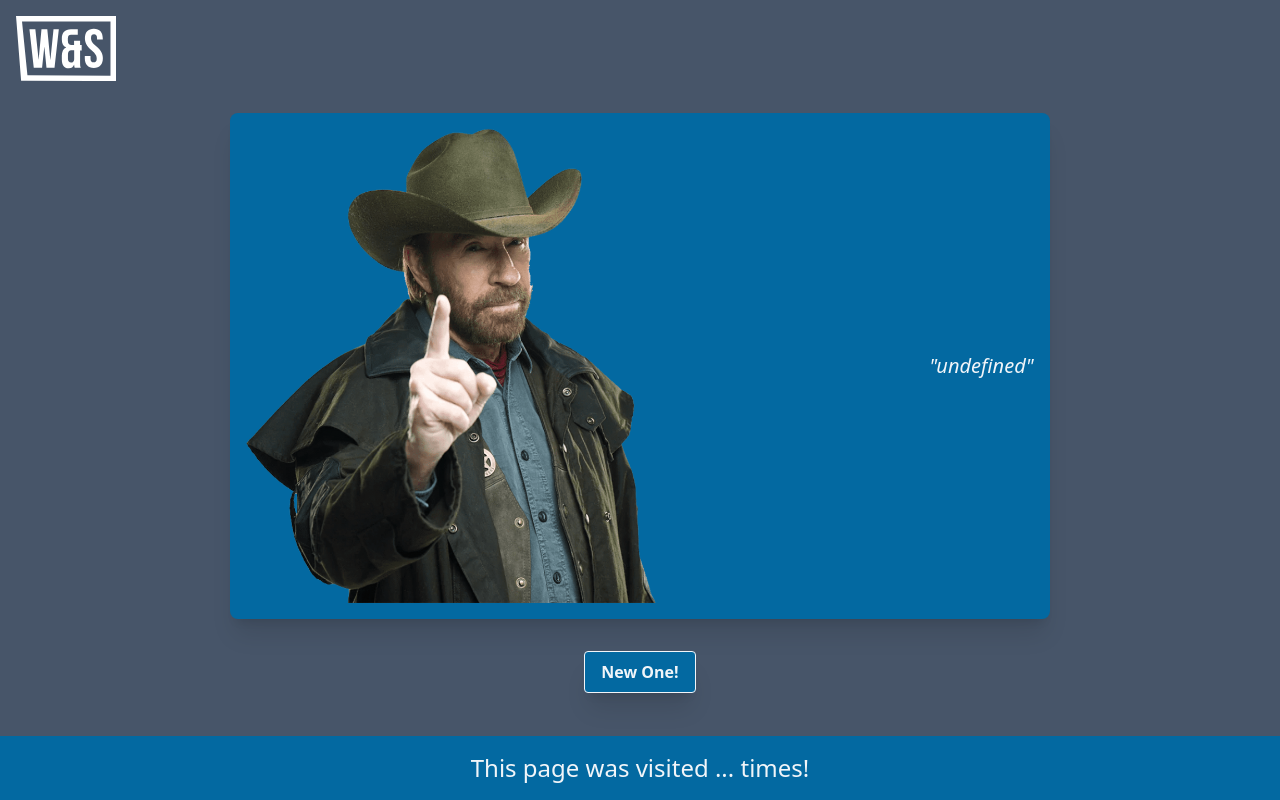
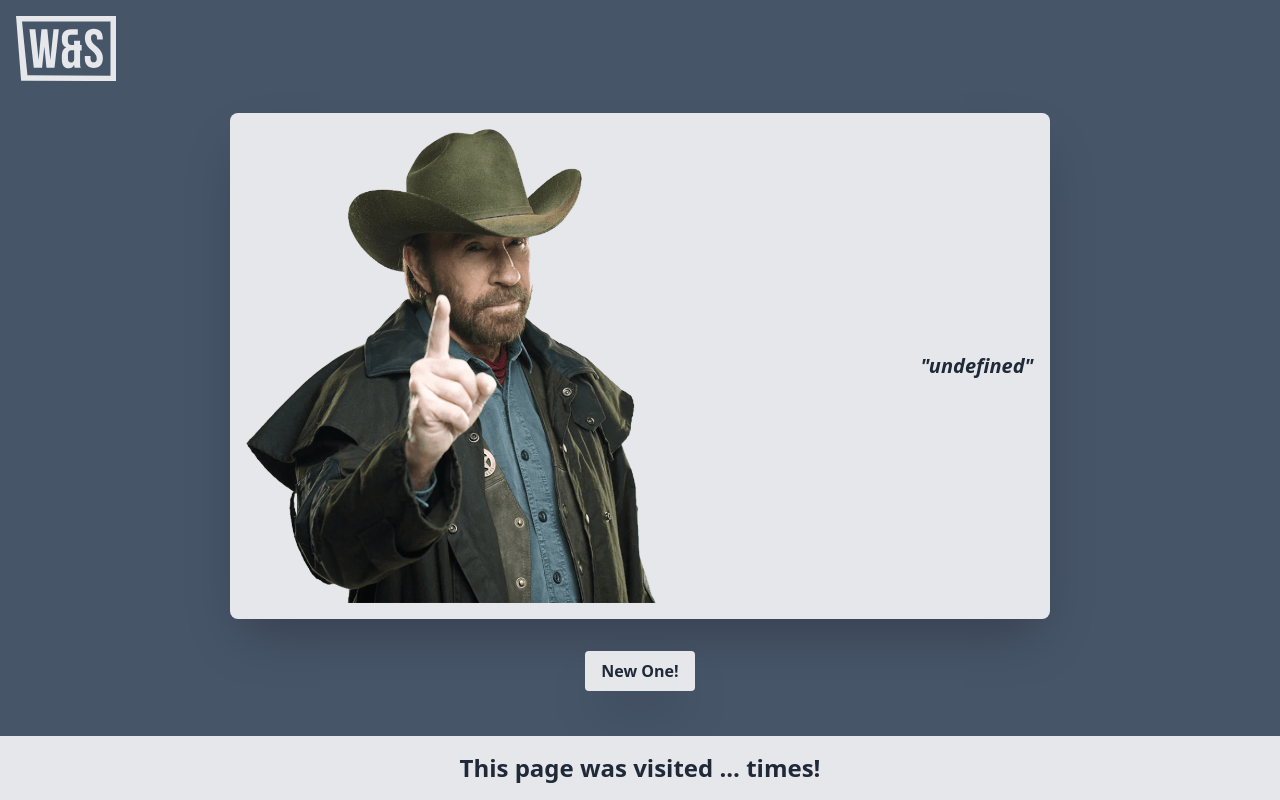
Before and after one commit to simon-schuster44/chuck-norris-website, a Next.js app: page / in a window 1280 px wide. Built offline with nearby package versions, Linux system fonts and the light colour scheme; no server answers; the database is empty.

Commit message:
finished styling

```diff
--- a/components/Footer.js
+++ b/components/Footer.js
@@ -1,7 +1,7 @@
 export default function Footer({ viewCount }) {
   return (
-    <div className="w-full fixed bottom-0 bg-sky-700 p-4">
-      <p className="text-center text-2xl font-sans text-slate-100">
+    <div className="w-full fixed bottom-0 bg-gray-200 p-4">
+      <p className="text-center font-bold text-2xl font-sans text-gray-800">
         {`This page was visited
         ${viewCount ? viewCount : " ..."} times!`}
       </p>
--- a/components/Logo.js
+++ b/components/Logo.js
@@ -11,19 +11,19 @@ export default function Logo({ width, height }) {
       <title>logo-ws-white</title>
       <path
         d="M94.2,5.5v54l-82.8-.4L6,5.5M99.7,0H0L.5,5.9,4.7,59.5l.4,5h5.1l84,.4h5.5V0Z"
-        style={{ fill: "#fff" }}
+        style={{ fill: "#e5e7eb" }}
       ></path>
       <path
         d="M28.3,31h-.1L26,51.5H17.7L13.4,13.1h5.9l3.2,30.3h.1l2.8-30.3h5.8l3,30.5h.1l3.1-30.5h5.3L38.4,51.5h-8Z"
-        style={{ fill: "#fff" }}
+        style={{ fill: "#e5e7eb" }}
       ></path>
       <path
         d="M49.9,31.3v-.1c-2.9-1.2-4.2-3.7-4.2-7.8v-.7c0-6.1,3-9.5,9-9.5h6.9v5.5H54.8c-1.9,0-3.1,1-3.1,3.7v2.4c0,3.1,1.4,4.1,3.6,4.1h2.6V24.6h6v4.3h1.6v5.5H63.9V47a11.633,11.633,0,0,0,.7,4.7H58.5a8.6,8.6,0,0,1-.5-3h-.1a5.632,5.632,0,0,1-5.5,3.5c-4.4,0-6.7-3.1-6.7-8.8V39.5C45.8,35.4,47,32.6,49.9,31.3Zm5,15.1c1.8,0,3-.9,3.1-3.3V34.2H55.7c-2.7,0-3.9,1.3-3.9,4.9v3.6C51.8,45.4,53,46.4,54.9,46.4Z"
-        style={{ fill: "#fff" }}
+        style={{ fill: "#e5e7eb" }}
       ></path>
       <path
         d="M77.6,12.7c5.9,0,8.9,3.5,8.9,9.6v1.2H80.8V21.9c0-2.7-1.1-3.8-3-3.8s-3,1-3,3.8S76,26.8,80,30.2c5,4.4,6.6,7.6,6.6,12,0,6.1-3.1,9.6-9,9.6s-9-3.5-9-9.6V39.8h5.7v2.7c0,2.7,1.2,3.7,3.1,3.7s3.1-1,3.1-3.7c0-2.8-1.2-4.9-5.2-8.3-5-4.4-6.6-7.6-6.6-12C68.7,16.2,71.8,12.7,77.6,12.7Z"
-        style={{ fill: "#fff" }}
+        style={{ fill: "#e5e7eb" }}
       ></path>
     </svg>
   );
--- a/pages/index.js
+++ b/pages/index.js
@@ -54,15 +54,15 @@ export default function Home() {
       <Header />
 
       <main className="flex flex-col max-w-5xl m-auto items-center">
-        <section className="bg-sky-700 w-4/5 flex m-4 justify-between items-center shadow-xl rounded-lg">
+        <section className="bg-gray-200 w-4/5 flex m-4 justify-between items-center shadow-2xl rounded-lg">
           <img className="m-4 w-1/2" src="/img/chuck.png" />
-          <p className="m-4 text-xl italic font-sans text-slate-100">
+          <p className="m-4 font-bold text-xl italic font-sans text-gray-800">
             {`"${randomJoke?.value}"`}
           </p>
         </section>
 
         <button
-          className="bg-sky-700 hover:bg-sky-900 shadow-xl text-slate-100 font-bold py-2 px-4 border border-slate-100 rounded m-auto my-4"
+          className="bg-gray-200 hover:bg-sky-700 shadow-2xl text-gray-800 font-bold py-2 px-4 rounded m-auto my-4"
           onClick={() => setReload(!reload)}
         >
           New One!
```
